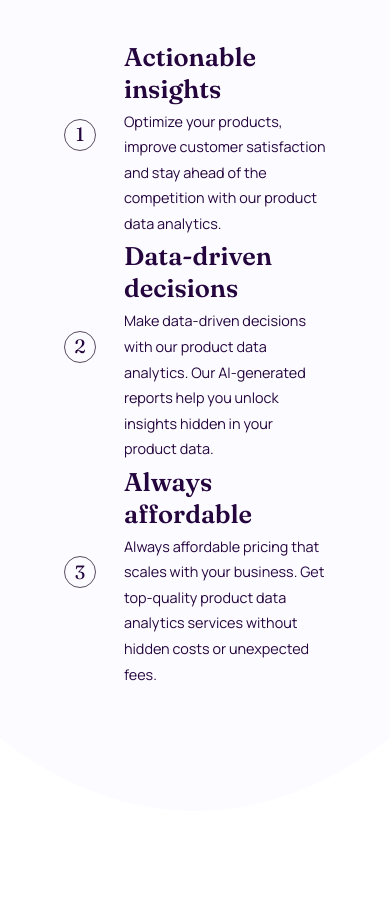
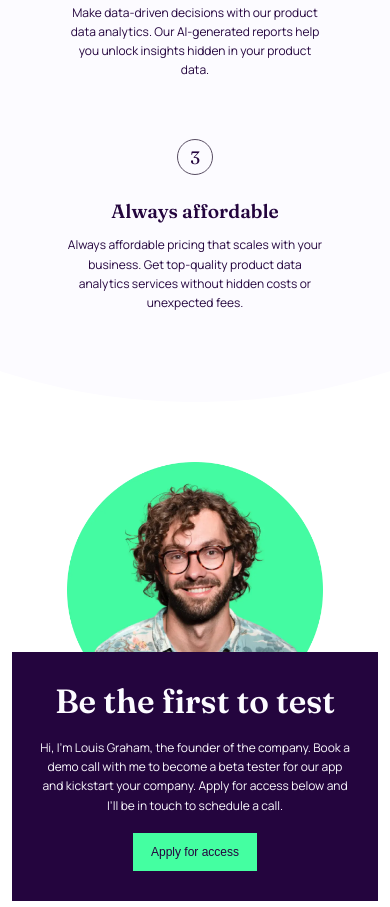
Before and after one commit to oaaj-digitals/Work-It, a plain HTML site: page index.html in a window 390 px wide. Shown: the part 877-1784 px from the top of the page. Drawn offline with Linux system fonts and the light colour scheme.

Commit message:
Create mobile view

```diff
--- a/static/css/styles.css
+++ b/static/css/styles.css
@@ -443,3 +443,126 @@ svg:hover > path {
 		gap: 4vh;
 	}
 }
+
+/* ---- Mobile View */
+@media screen and (max-width: 425px) {
+	:root {
+		--default-font-size: 2rem;
+	}
+
+	.primary-heading {
+		font-size: 7rem;
+		line-height: 7rem;
+	}
+
+	.secondary-heading {
+		font-size: 5.6rem;
+		line-height: 6.4rem;
+	}
+
+	.tertiary-heading {
+		font-size: 3.2rem;
+		line-height: 4rem;
+	}
+
+	.primary-btn {
+		padding: 2rem 3rem;
+	}
+
+	.primary-btn:hover {
+		padding: calc(2rem - 2px) calc(3rem - 2px);
+		border: 2px solid var(--secondary-color);
+	}
+
+	html {
+		font-size: 37.5%;
+	}
+
+	#header {
+		height: 550px;
+	}
+
+	.header-bg {
+		clip-path: ellipse(170% 80% at 50% 0%);
+	}
+
+	#bg-spiral-1,
+	#bg-spiral-2,
+	#bg-spiral-3 {
+		display: none;
+	}
+
+	.header-center-div {
+		top: 40%;
+		width: 95%;
+	}
+
+	.header-center-div .primary-heading {
+		margin-bottom: 20px;
+	}
+
+	.hero-image_div {
+		width: 85%;
+	}
+
+	.section.features {
+		height: max-content;
+		margin-top: -150px;
+		padding-top: 170px;
+		padding-bottom: 90px;
+		width: 100%;
+
+		clip-path: ellipse(170% 80% at 50% 20%);
+	}
+
+	.cards-container {
+		gap: 10rem;
+	}
+
+	.card {
+		flex-basis: 80%;
+		display: flex;
+		justify-content: center;
+		gap: 2rem;
+	}
+	.card > .num {
+		font-size: 3rem;
+
+		width: 6rem;
+		height: 6rem;
+	}
+
+	.card-heading,
+	.card-description {
+		text-align: center;
+	}
+
+	.section.founder-info {
+		height: max-content;
+		padding: 10rem 2rem 5rem;
+
+		display: block;
+	}
+
+	.section.founder-info > .container {
+		width: 100%;
+		height: 100%;
+
+		display: flex;
+		flex-direction: column;
+	}
+
+	.founder-image_div {
+		width: 70%;
+		z-index: -10;
+	}
+
+	.apply_div {
+		margin-top: -12rem;
+		width: 100%;
+		position: static;
+		align-items: center;
+
+		text-align: center;
+	}
+}
```
